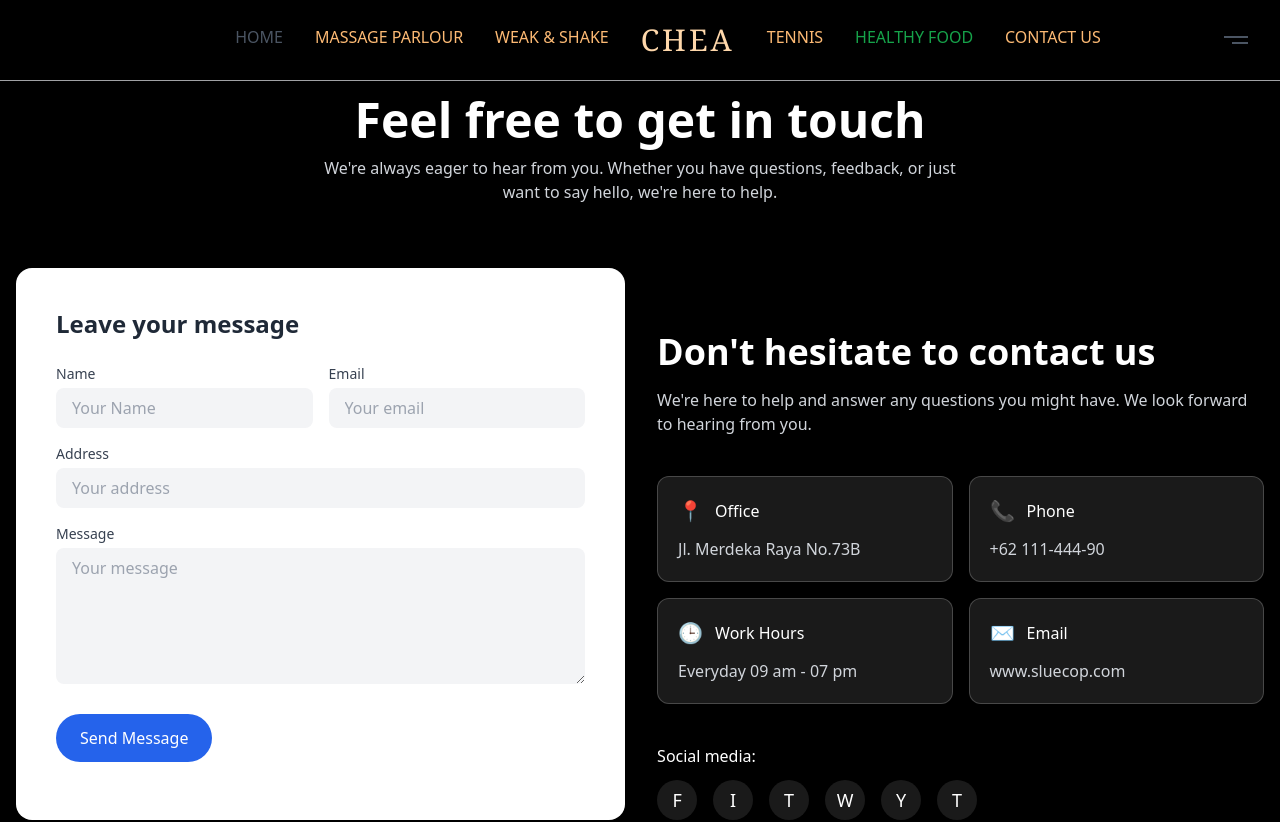
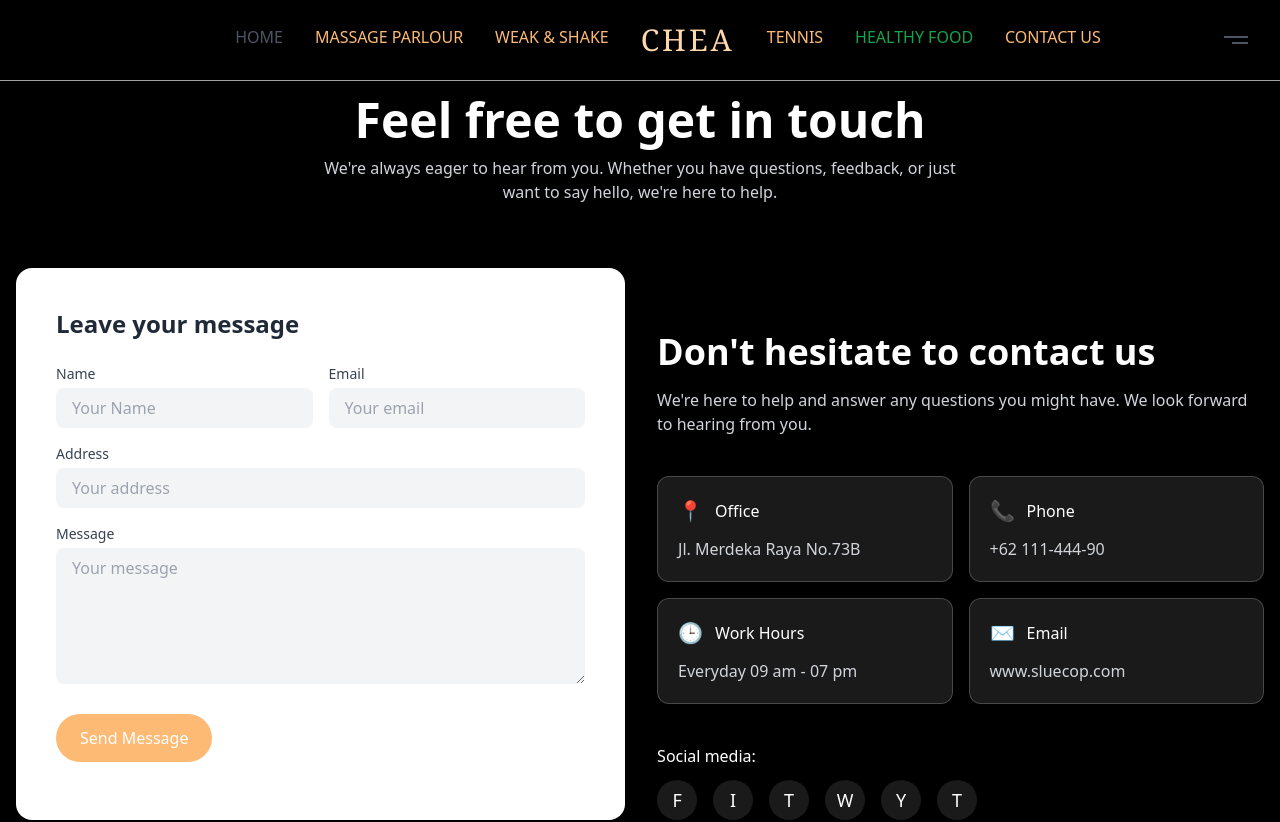
Before and after one commit to huzaifarahmanhimel/chea, a React (Vite) app: page /contactus in a window 1280 px wide. Shown: the top 822 px of the page. Built offline with nearby package versions, Linux system fonts and the light colour scheme.

Commit message:
changes for site

```diff
--- a/src/components/contactuspage/Contactus.jsx
+++ b/src/components/contactuspage/Contactus.jsx
@@ -130,7 +130,7 @@ export default function Contactus() {
                 whileHover={{ scale: 1.03 }}
                 whileTap={{ scale: 0.98 }}
                 onClick={handleSubmit}
-                className="bg-blue-600 hover:bg-blue-700 text-white font-medium py-3 px-6 rounded-full w-full md:w-auto flex justify-center items-center transition-all duration-300"
+                className="bg-orange-300 hover:bg-orange-400 text-white font-medium py-3 px-6 rounded-full w-full md:w-auto flex justify-center items-center transition-all duration-300"
               >
                 Send Message
               </motion.button>
```
